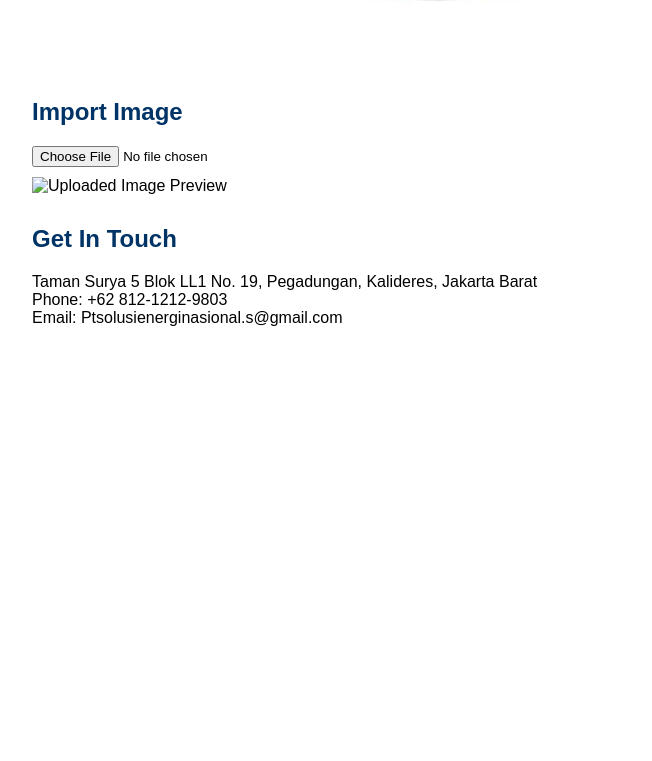
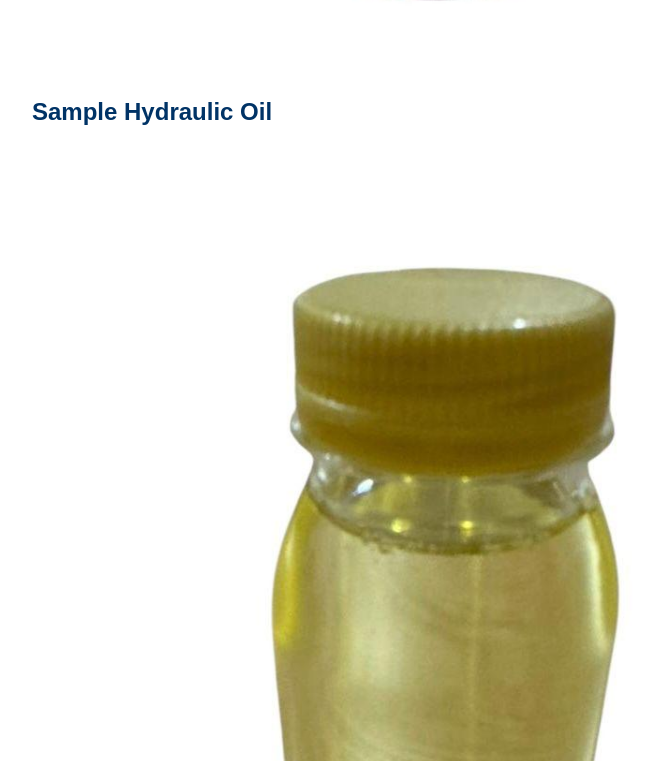
Before and after one commit to gilbbzz/PT-.-SENS, a plain HTML site: page index.html in a window 1280 px wide. Shown: the part 7359-8120 px from the top of the page, without its empty margins (208-860 px from the left). Before the commit the page ends 7736 px from the top, so only its background shows below. Drawn offline with Linux system fonts and the light colour scheme.

Commit message:
Add files via upload

```diff
--- a/index.html
+++ b/index.html
@@ -68,15 +68,8 @@
   </section>
 
   <section>
-    <h2>Import Image</h2>
-    <input type="file" accept="image/*" onchange="previewImage(event)">
-    <img id="output" alt="Uploaded Image Preview">
-    <script>
-      function previewImage(event) {
-        const output = document.getElementById('output');
-        output.src = URL.createObjectURL(event.target.files[0]);
-      }
-    </script>
+    <h2>Sample Hydraulic Oil</h2>
+    <img src="WhatsApp Image 2025-05-31 at 19.45.47_c7448de2.jpg" alt="Hydraulic Oil Sample">
   </section>
 
   <section>
```
